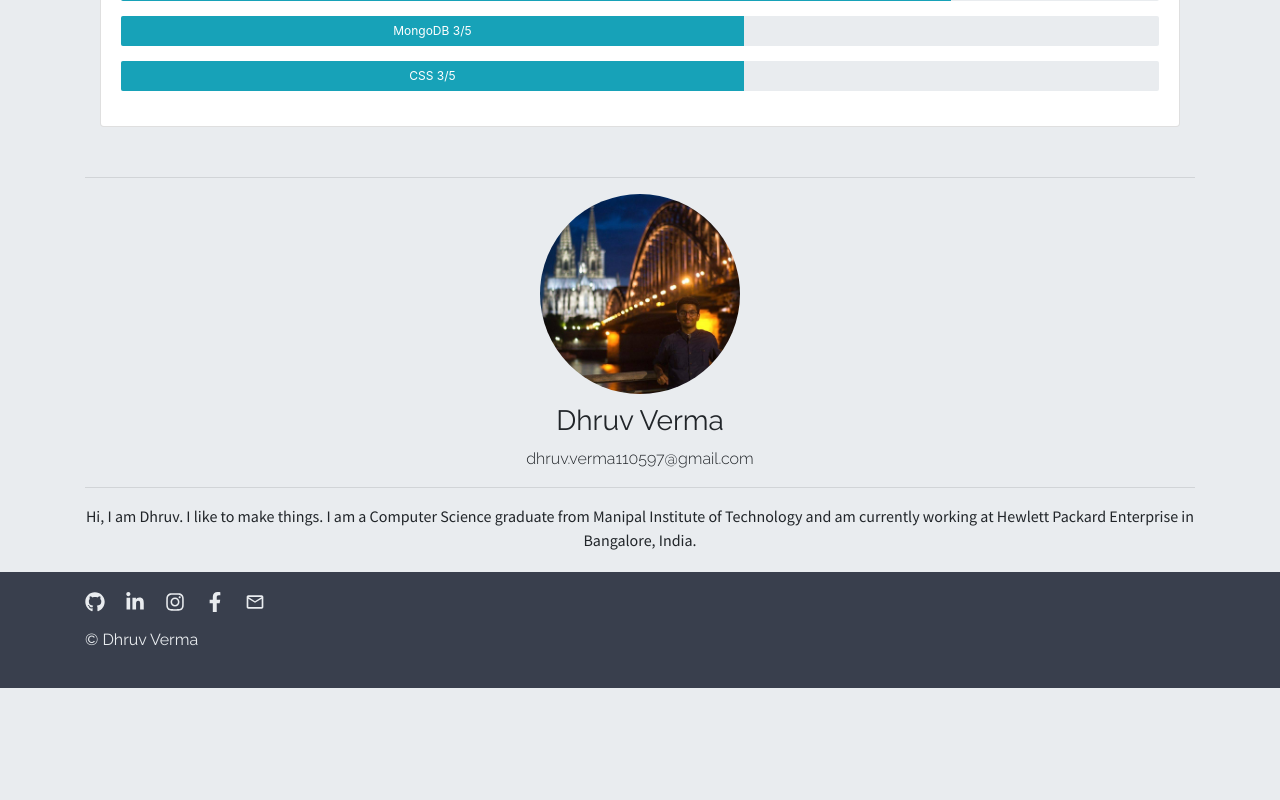
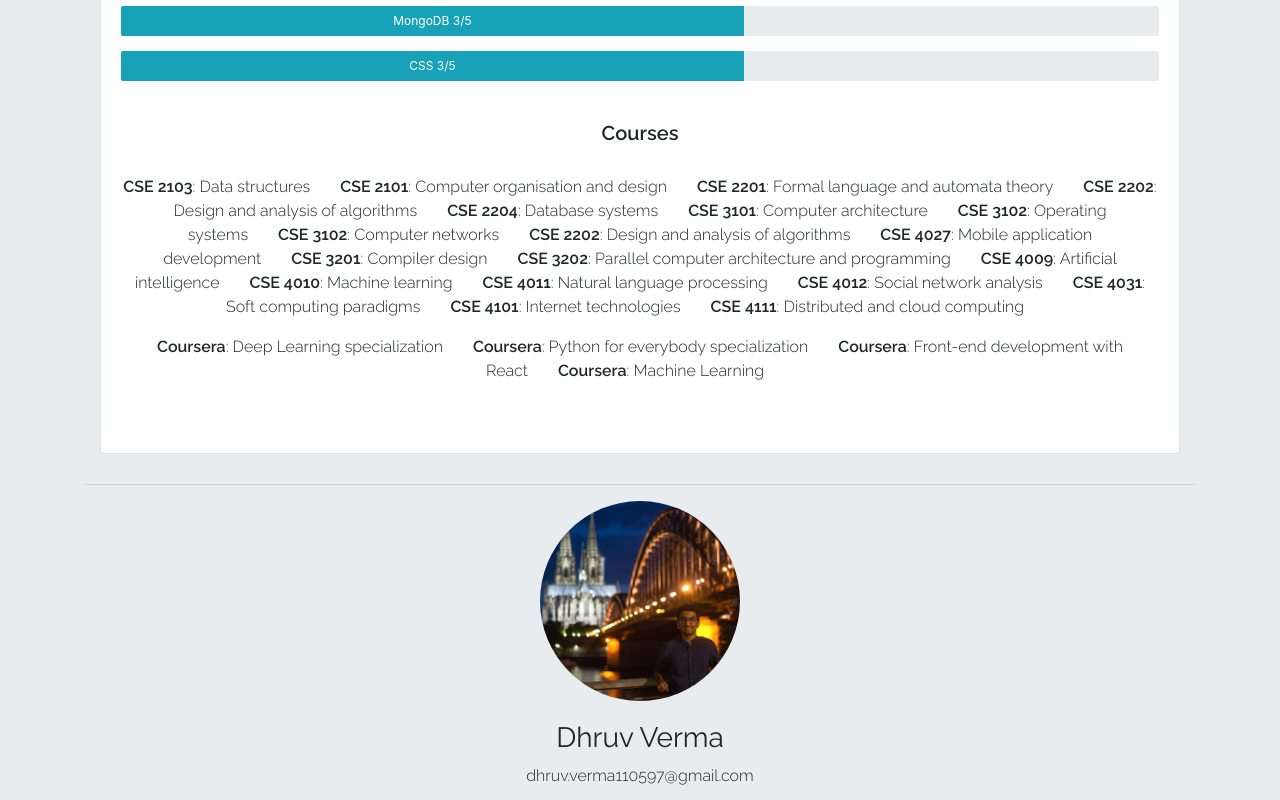
Before and after one commit to dh1105/mywebsite, a React (Create React App) app: page /resume in a window 1280 px wide. Shown: the part 2260-3060 px from the top of the page. Before the commit the page ends 2948 px from the top, so only its background shows below. Built offline with nearby package versions, Linux system fonts and the light colour scheme.

Commit message:
Added courses

```diff
--- a/src/AboutMe/AboutMeComponent.js
+++ b/src/AboutMe/AboutMeComponent.js
@@ -4,6 +4,10 @@ import Footer from '../FooterComponent'
 import { Card, CardBody } from 'reactstrap'
 
 class AboutMe extends Component {
+
+    componentWillMount() {
+        window.scrollTo(0, 0);
+    }
 
     render() {
         return (
@@ -12,9 +16,9 @@ class AboutMe extends Component {
                 <div className="container">
                     <div className="col-auto">
                         {/* <h1 style={{marginTop: '10px'}}>Hello, welcome to my website!</h1> */}
-                        <Card style={{ width: '100%', marginTop: '110px', marginBottom: '50px' }}>
+                        <Card style={{ width: '100%', marginTop: '100px', marginBottom: '30px' }}>
                             <CardBody>
-                                <h2 style={{ marginTop: '10px', marginBottom: '30px', fontFamily: "Raleway" }}><b>About me</b></h2>
+                                <h2 style={{ marginTop: '10px', marginBottom: '20px', fontFamily: "Raleway" }}><b>About me</b></h2>
                                 <p style={{ fontFamily: "Raleway", fontWeight: "300" }}>A little bit about me</p>
                                 <hr />
                             </CardBody>
--- a/src/App.css
+++ b/src/App.css
@@ -115,8 +115,17 @@
   font-family: "Raleway";
   font-weight: 400;
   cursor: pointer;
+  font-stretch: extra-expanded
 }
 
 .resume-heading:hover{
   color: #57a0d3
 }
+
+.course {
+  cursor: pointer;
+}
+
+.course:hover{
+  color: #57a0d3
+}
--- a/src/FooterComponent.js
+++ b/src/FooterComponent.js
@@ -23,7 +23,7 @@ class Footer extends Component {
                     <div>
                         <img src={myimage} alt="Dhruv Verma" style={{ height: '200px', width: '200px', WebkitBorderRadius: '50%' }} />
                     </div>
-                    <h3 style={{ marginTop: '10px', fontFamily: "Raleway" }}>Dhruv Verma</h3>
+                    <h3 style={{ marginTop: '20px', fontFamily: "Raleway" }}>Dhruv Verma</h3>
                     <span className="footer-email" onClick={this.onClickMail}>dhruv.verma110597@gmail.com</span>
                     <hr />
                     <p style={{ marginTop: '10px', fontFamily: "Source Sans Pro", fontWeight: "300" }}>Hi, I am Dhruv. I like to make things. I am a Computer Science graduate from Manipal Institute of Technology and am currently working at Hewlett Packard Enterprise in Bangalore, India.</p>
--- a/src/Projects/ProjectsComponent.js
+++ b/src/Projects/ProjectsComponent.js
@@ -17,6 +17,10 @@ import catvdogs from '../assets/catvdogs.jpg'
 
 class Projects extends Component {
 
+    componentWillMount() {
+        window.scrollTo(0, 0);
+    }
+
     render() {
         return (
             <div>
@@ -24,9 +28,9 @@ class Projects extends Component {
                 <div className="container">
                     <div className="col-auto">
                         {/* <h1 style={{marginTop: '10px'}}>Hello, welcome to my website!</h1> */}
-                        <Card style={{ width: '100%', marginTop: '110px', marginBottom: '50px' }}>
+                        <Card style={{ width: '100%', marginTop: '100px', marginBottom: '30px' }}>
                             <CardBody>
-                                <h2 style={{ marginTop: '10px', marginBottom: '30px', fontFamily: "Raleway" }}><b>Projects</b></h2>
+                                <h2 style={{ marginTop: '10px', marginBottom: '20px', fontFamily: "Raleway" }}><b>Projects</b></h2>
                                 <p style={{ fontFamily: "Raleway", fontWeight: "300" }}>A selection of some of my projects</p>
                                 <hr />
                                 <CardColumns>
--- a/src/Resume/ResumeComponent.js
+++ b/src/Resume/ResumeComponent.js
@@ -1,7 +1,7 @@
 import React, { Component } from 'react'
 import Header from '../HeaderComponent'
 import Footer from '../FooterComponent'
-import { Card, CardBody, Row, Progress, Button } from 'reactstrap';
+import { Card, CardBody, Row, Progress, Button, li } from 'reactstrap';
 import * as Scroll from 'react-scroll';
 import './ButtonStyle.css';
 
@@ -11,6 +11,7 @@ import './ButtonStyle.css';
 const headingFont = { fontFamily: "Raleway", fontWeight: "400" }
 const sentenceFont = { fontFamily: "Source Sans Pro" }
 const subHeadingFont = { fontFamily: "Raleway", fontWeight: "300" }
+const courseListStyle = { fontFamily: "Raleway", fontWeight: "300", marginRight: '30px' }
 var Element = Scroll.Element;
 var scroller = Scroll.scroller;
 
@@ -90,6 +91,10 @@ class Resume extends Component {
         }
     }
 
+    componentWillMount() {
+        window.scrollTo(0, 0);
+    }
+
     scrollToElement = (element) => {
         scroller.scrollTo(element, {
             duration: 500,
@@ -128,6 +133,10 @@ class Resume extends Component {
         return uniqueSkills
     }
 
+    openUrl = (url) => {
+        window.open(url, "_blank")
+    }
+
     render() {
 
         const categories = ["All", "Machine learning", "Languages", "Frameworks", "Python", "Web Development", "Tools", "Design"]
@@ -156,7 +165,9 @@ class Resume extends Component {
                 if (obj.toString() !== "color") {
                     var value = (skillObj[obj] / 5) * 100
                     prog_bar.push(
-                        <Progress value={value} color={skillObj.color} style={{ marginBottom: '15px', height: '30px', borderRadius: '2px' }}>{obj}{' '}{skillObj[obj]}/5</Progress>
+                        <Progress value={value} color={skillObj.color} style={{ marginBottom: '15px', height: '30px', borderRadius: '2px' }}>
+                            {obj}{' '}{skillObj[obj]}/5
+                        </Progress>
                     )
                 }
             }
@@ -178,14 +189,14 @@ class Resume extends Component {
                 <div className="container">
                     <div className="col-auto">
                         {/* <h1 style={{marginTop: '10px'}}>Hello, welcome to my website!</h1> */}
-                        <Card style={{ width: '100%', marginTop: '110px', marginBottom: '50px' }}>
+                        <Card style={{ width: '100%', marginTop: '100px', marginBottom: '30px' }}>
                             <CardBody>
                                 <h2 style={{ marginTop: '10px', marginBottom: '20px', fontFamily: "Raleway", fontWeight: "400" }}><b>Resume</b></h2>
                                 <Row style={{ marginLeft: '1px' }}>
                                     <h5 className="resume-heading" onClick={() => this.scrollToElement("education")}>Education</h5>
                                     <h5 className="resume-heading" onClick={() => this.scrollToElement("experience")}>Experience</h5>
                                     <h5 className="resume-heading" onClick={() => this.scrollToElement("skills")}>Skills</h5>
-                                    <h5 className="resume-heading">Courses</h5>
+                                    <h5 className="resume-heading" onClick={() => this.scrollToElement("courses")}>Courses</h5>
                                 </Row>
                                 <hr />
                                 <Element name="education" />
@@ -243,6 +254,39 @@ class Resume extends Component {
                                 <div>
                                     {prog_bar}
                                 </div>
+                                <Element name="courses" />
+                                <div className="App" style={{ marginTop: '40px', marginBottom: '30px' }}>
+                                    <h5 style={headingFont}><b>Courses</b></h5>
+                                </div>
+                                <div style={{ marginBottom: '50px' }} className="App">
+                                    <p style={headingFont}>
+                                        <b>CSE 2103</b><span style={courseListStyle}>: Data structures</span>
+                                        <b>CSE 2101</b><span style={courseListStyle}>: Computer organisation and design</span>
+                                        <b>CSE 2201</b><span style={courseListStyle}>: Formal language and automata theory</span>
+                                        <b>CSE 2202</b><span style={courseListStyle}>: Design and analysis of algorithms</span>
+                                        <b>CSE 2204</b><span style={courseListStyle}>: Database systems</span>
+                                        <b>CSE 3101</b><span style={courseListStyle}>: Computer architecture</span>
+                                        <b>CSE 3102</b><span style={courseListStyle}>: Operating systems</span>
+                                        <b>CSE 3102</b><span style={courseListStyle}>: Computer networks</span>
+                                        <b>CSE 2202</b><span style={courseListStyle}>: Design and analysis of algorithms</span>
+                                        <b>CSE 4027</b><span style={courseListStyle}>: Mobile application development</span>
+                                        <b>CSE 3201</b><span style={courseListStyle}>: Compiler design</span>
+                                        <b>CSE 3202</b><span style={courseListStyle}>: Parallel computer architecture and programming</span>
+                                        <b>CSE 4009</b><span style={courseListStyle}>: Artificial intelligence</span>
+                                        <b>CSE 4010</b><span style={courseListStyle}>: Machine learning</span>
+                                        <b>CSE 4011</b><span style={courseListStyle}>: Natural language processing</span>
+                                        <b>CSE 4012</b><span style={courseListStyle}>: Social network analysis</span>
+                                        <b>CSE 4031</b><span style={courseListStyle}>: Soft computing paradigms</span>
+                                        <b>CSE 4101</b><span style={courseListStyle}>: Internet technologies</span>
+                                        <b>CSE 4111</b><span style={courseListStyle}>: Distributed and cloud computing</span>
+                                    </p>
+                                    <p style={headingFont}>
+                                        <span className="course" onClick={() => this.openUrl("https://www.coursera.org/account/accomplishments/specialization/certificate/Y9ELV3DLZV5L")}><b>Coursera</b><span style={courseListStyle}>: Deep Learning specialization</span></span>
+                                        <span className="course" onClick={() => this.openUrl("https://www.coursera.org/account/accomplishments/specialization/certificate/QFY7X3FPRM5P")}><b>Coursera</b><span style={courseListStyle}>: Python for everybody specialization</span></span>
+                                        <span className="course" onClick={() => this.openUrl("https://www.coursera.org/account/accomplishments/certificate/VH92QELLCVNK")}><b>Coursera</b><span style={courseListStyle}>: Front-end development with React</span></span>
+                                        <span className="course" onClick={() => this.openUrl("https://www.coursera.org/account/accomplishments/certificate/YLAVGVFZ384W")}><b>Coursera</b><span style={courseListStyle}>: Machine Learning</span></span>
+                                    </p>
+                                </div>
                             </CardBody>
                         </Card>
                     </div>
```
Also changed, not shown: src/Contact/ContactComponent.js (+7 -3 lines), src/Home/HomeComponent.js (+8 -3 lines).
